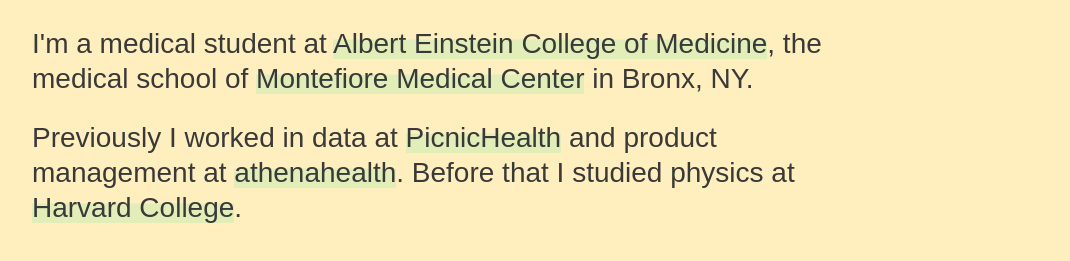
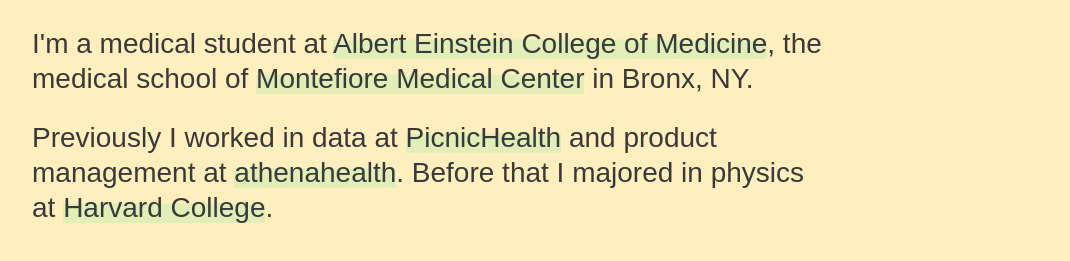
Before and after one commit to keskmc/keskmc.github.io, a plain HTML site: page index.html in a window 1280 px wide. Shown: the part 289-550 px from the top of the page, without its empty margins (96-1166 px from the left). Drawn offline with Linux system fonts and the light colour scheme; a web font is replaced by a local one.

Commit message:
edit content

```diff
--- a/index.html
+++ b/index.html
@@ -23,7 +23,7 @@
                 <h1>Kelsey McKenna</h1>
                 <p class="block">I'm a medical student at <a target="_blank" href=http://einstein.yu.edu/>Albert Einstein College of Medicine</a>, the medical school of <a target="_blank" href=https://www.montefiore.org/>Montefiore Medical Center</a> in Bronx, NY.</p>
 
-                <p class="block">Previously I worked in data at <a target="_blank" href=https://picnichealth.com/>PicnicHealth</a> and product management at <a target="_blank" href=https://athenahealth.com>athenahealth</a>. Before that I studied physics at <a target="_blank" href=https://college.harvard.edu>Harvard College</a>.</p>
+                <p class="block">Previously I worked in data at <a target="_blank" href=https://picnichealth.com/>PicnicHealth</a> and product management at <a target="_blank" href=https://athenahealth.com>athenahealth</a>. Before that I majored in physics at <a target="_blank" href=https://college.harvard.edu>Harvard College</a>.</p>
 
                 </div>
             </div>
```
Also changed, not shown: 1 other file.
